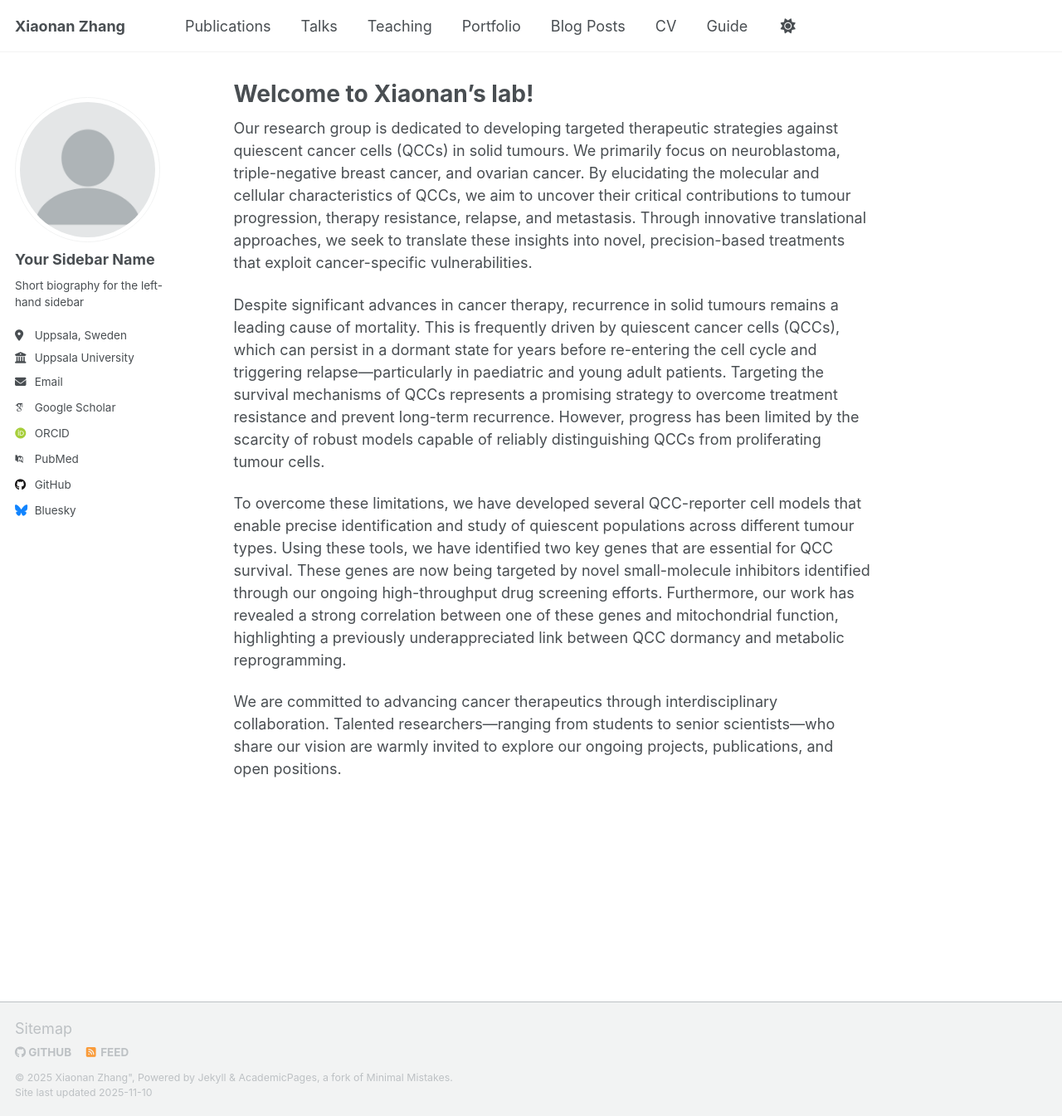
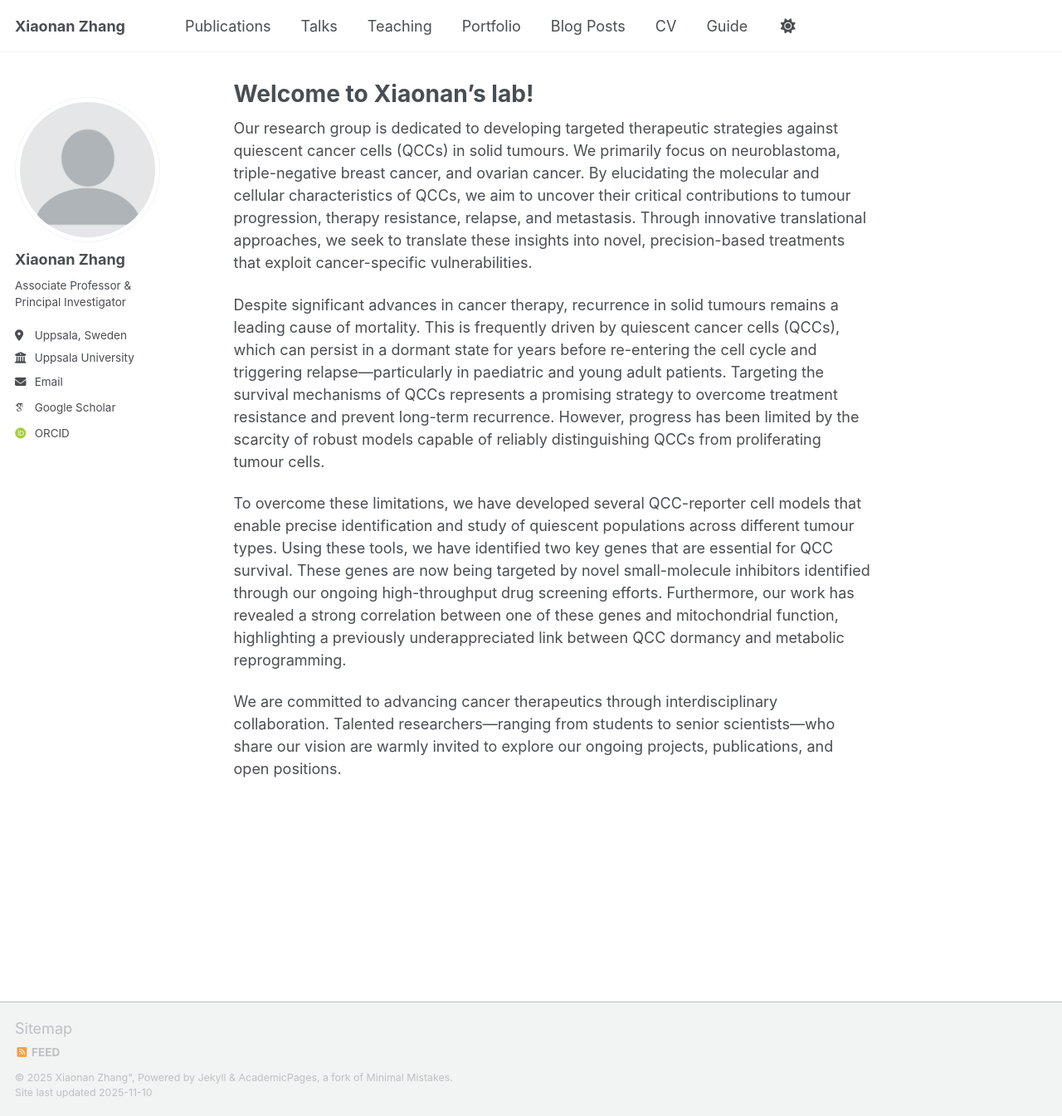
Before and after one commit to Xiaonanzhanglab/XLab, a Jekyll site: the page built from _pages/about.md, in a window 1280 px wide and 1345 px high. Shown: the whole window at 83% size. Built offline with Jekyll 4.4.1, drawn with Linux system fonts in a browser that asks for light colours; some web fonts are replaced; a script that is not in the unit is left out.

Commit message:
Update _config.yml

```diff
--- a/_config.yml
+++ b/_config.yml
@@ -24,9 +24,9 @@ repository               : "academicpages/academicpages.github.io"
 author:
   # Biographic information
   avatar           : "profile.png"
-  name             : "Your Sidebar Name"
+  name             : "Xiaonan Zhang"
   pronouns         : # example: "she/her"
-  bio              : "Short biography for the left-hand sidebar"
+  bio              : "Associate Professor & Principal Investigator"
   location         : "Uppsala, Sweden"
   employer         : "Uppsala University"
   uri              : # URL
@@ -40,7 +40,7 @@ author:
   impactstory      : # URL
   orcid            : "https://orcid.org/0000-0003-4359-9079"
   semantic         : # URL
-  pubmed           : "https://www.ncbi.nlm.nih.gov/pubmed/?term=john+snow"
+  pubmed           : # URL
   researchgate     : # URL
   scopus           : # URL
 
@@ -48,13 +48,13 @@ author:
   bitbucket        : # Username - Update with your username on the site
   codepen          : # Username
   dribbble         : # Username
-  github           : "academicpages"
+  github           : # Username
   kaggle           : # Username
   stackoverflow    : # User number or user number and name (i.e., use "1" or "1/jeff-atwood")
 
   # Social media
   artstation       : # Username
-  bluesky          : "bsky.app" # Replace this with you Bluesky username
+  bluesky          : # Username
   facebook         : # Username
   flickr           : # Username
   foursquare       : # Username
```
